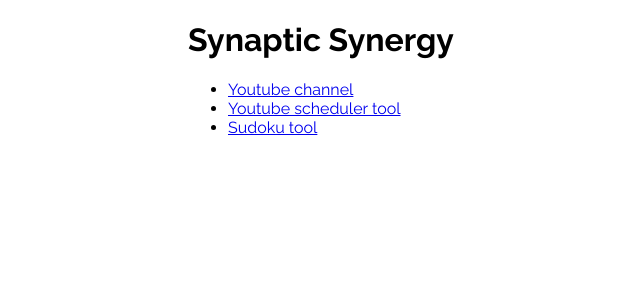
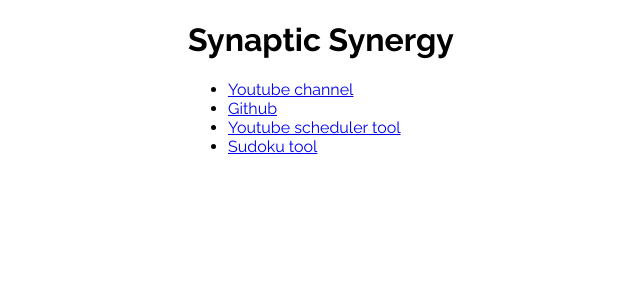
Before and after one commit to synaptic-synergy/synaptic-synergy.github.io, a SvelteKit app: page / in a window 1280 px wide. Shown: the top 300 px of the page, without its empty margins (302-942 px from the left). Built offline with nearby package versions, Linux system fonts and the light colour scheme.

Commit message:
link github

```diff
--- a/src/routes/+page.svelte
+++ b/src/routes/+page.svelte
@@ -2,6 +2,7 @@
 	<h1>Synaptic Synergy</h1>
 	<ul>
 		<li><a href="https://www.youtube.com/@Synaptic-Synergy">Youtube channel</a></li>
+		<li><a href="https://github.com/synaptic-synergy">Github</a></li>
 		<li><a href="scheduler">Youtube scheduler tool</a></li>
 		<li><a href="sudoku">Sudoku tool</a></li>
 	</ul>
```
